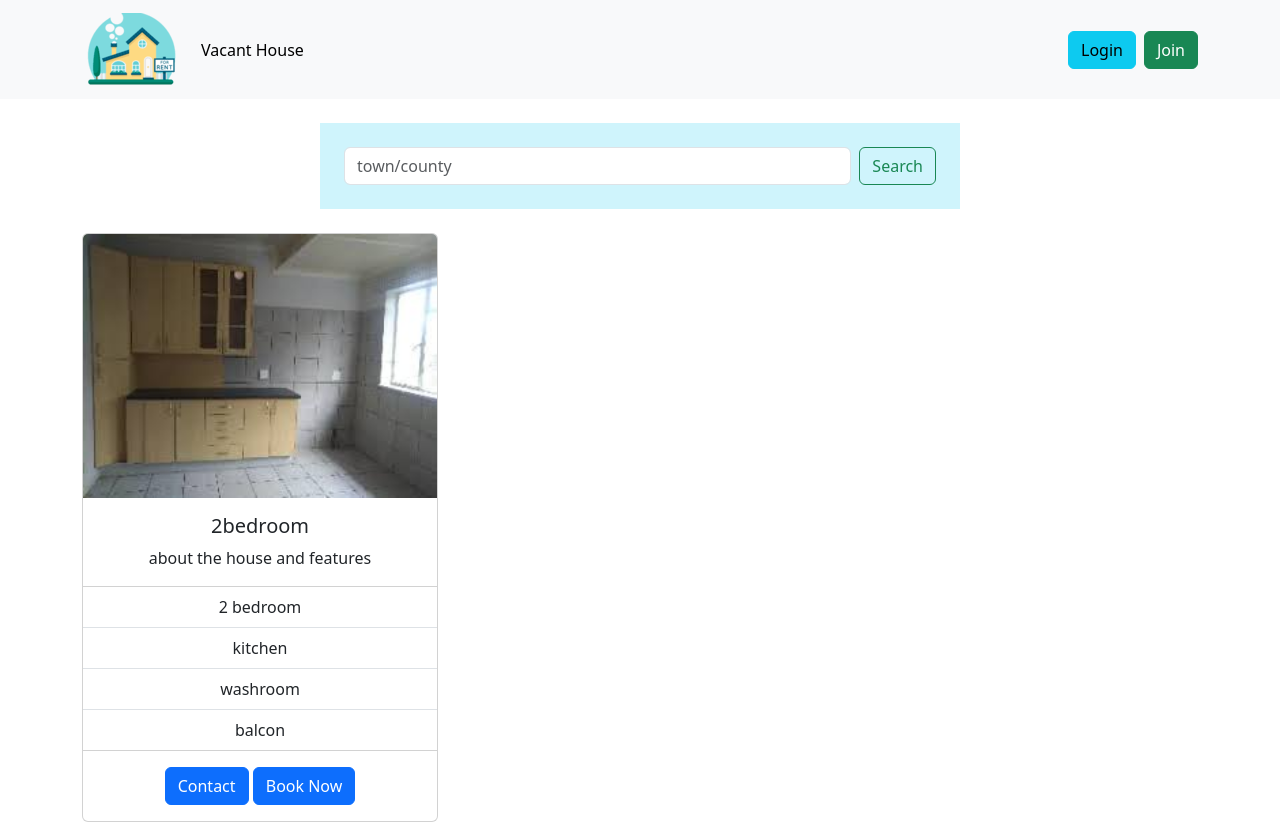
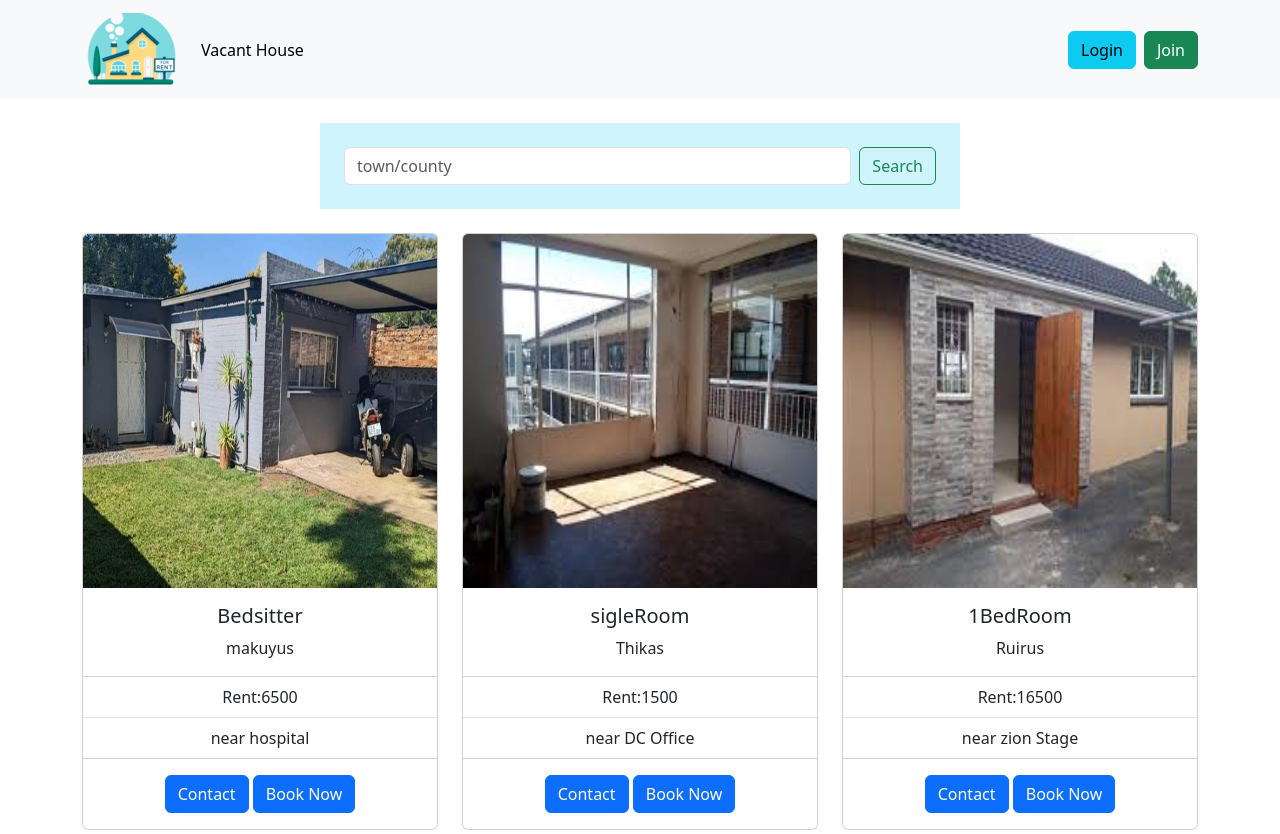
Before and after one commit to Josiahngugi/rental-management-system, a plain HTML site: page index.html in a window 1280 px wide. Shown: the top 834 px of the page. Drawn offline with nearby package versions, Linux system fonts and the light colour scheme.

Commit message:
make images have save height and width

```diff
--- a/index.html
+++ b/index.html
@@ -42,34 +42,11 @@
 
 <!-- cards with info-->
 <div class="container">
-    <div class="row text-lg-center mt-4 mb-4">
+    <div class="row text-lg-center mt-4 mb-4 mycard">
         <!-- start card -->
-        <div class="col-md-6 col-lg-4 ">
-            <div class="card" >
-                <img src="asset\logo\house4.jpg" class="card-img-top" alt="...">
-                <div class="card-body">
-                    <h5 class="card-title"> 2bedroom </h5>
-                    <p class="card-text">about the house and features</p>
-                </div>
-                <ul class="list-group list-group-flush">
-                    <li class="list-group-item"> 2 bedroom</li>
-                    <li class="list-group-item"> kitchen</li>
-                    <li class="list-group-item"> washroom</li>
-                    <li class="list-group-item"> balcon</li>
-                </ul>
-                <div class="card-body">
-                    <a href="#" class="btn btn-primary">Contact</a>
-                    <a href="#" class="btn btn-primary">Book Now</a>
-                </div>
-            </div>
-        </div>
+
         <!-- end of card -->
-        <div class="col-md-6 col-lg-4">
 
-        </div>
-        <div class="col-md-6 col-lg-4">
-
-        </div>
     </div>
 
 </div>
--- a/js/index.js
+++ b/js/index.js
@@ -0,0 +1,38 @@
+var card = document.querySelector(".mycard")
+
+var house=[
+    {category: "Bedsitter", location:"makuyu", price:"6500", description:"near hospital"},
+    {category: "sigleRoom", location:"Thika", price:"1500", description:"near DC Office"},
+    {category: "1BedRoom", location:"Ruiru", price:"16500", description:"near zion Stage"},
+    {category: "Bedsitter", location:"makuyu", price:"6500", description:"near hospital"},
+]
+
+// Looping through house array
+var cardTemplate=''
+
+ for(let i =0; i<house.length; i++){
+   cardTemplate +=`
+   <div class="col-md-6 col-lg-4 mb-2">
+<div class="card" >
+    <div class=" ratio ratio-1x1"><img src="asset/logo/house${i}.jpg" class="card-img-top img-fluid " alt="..."></div>
+    <div class="card-body">
+        <h5 class="card-title"> ${house[i].category}</h5>
+        <p class="card-text">${house[i].location}s</p>
+    </div>
+    <ul class="list-group list-group-flush">
+        <li class="list-group-item"> Rent:${house[i].price}</li>
+        <li class="list-group-item"> ${house[i].description}</li>
+
+    </ul>
+    <div class="card-body">
+        <a href="#" class="btn btn-primary">Contact</a>
+        <a href="#" class="btn btn-primary">Book Now</a>
+    </div>
+</div>
+</div>
+   `
+ }
+
+ card.innerHTML=cardTemplate
+
+//  end loop
```
Also changed, not shown: asset/logo/hous.jpg (deleted), asset/logo/house.png (deleted), asset/logo/house0.jpg (added), asset/logo/house1.jpg (added).
